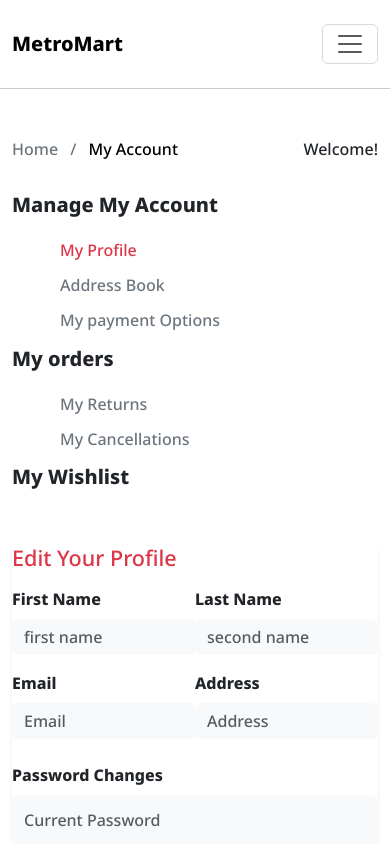
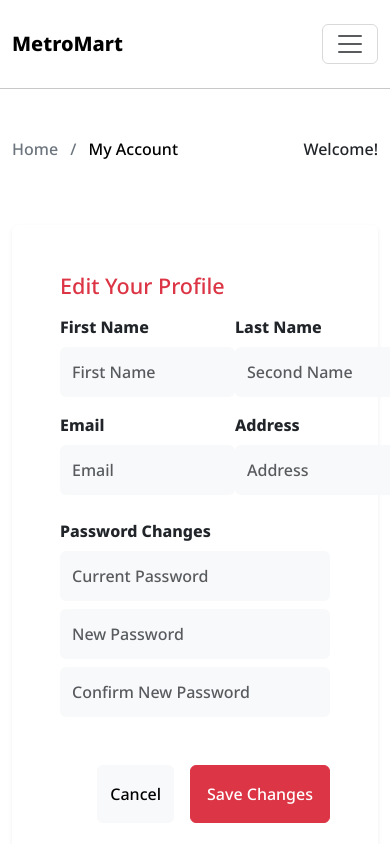
Before and after one commit to YassenMohamedRashad/Metromart, a React (Create React App) app: page /Metromart/accountdetails in a window 390 px wide. Shown: the top 844 px of the page. Built offline with nearby package versions, Linux system fonts and the light colour scheme.

Commit message:
some edits on AccountDetails to make it responsive

```diff
--- a/src/Components/AccountDetails.jsx
+++ b/src/Components/AccountDetails.jsx
@@ -1,21 +1,20 @@
 import { React, useState } from 'react';
+import "../assets/css/AccountDetails.css";
 
-function AccountDetails ()
-{
-    const [ firstname, setFirstname ] = useState( '' );
-    const changeFirstname = event =>
-    {
-        setFirstname( event.target.value );
+
+function AccountDetails() {
+    const [firstname, setFirstname] = useState('');
+    const changeFirstname = event => {
+        setFirstname(event.target.value);
     };
-    const [ secondname, setSecondname ] = useState( '' );
-    const changeLastname = event =>
-    {
-        setSecondname( event.target.value );
+    const [secondname, setSecondname] = useState('');
+    const changeLastname = event => {
+        setSecondname(event.target.value);
     };
 
     return (
         <>
-            <div className="container mt-5 mb-5" style={ { marginTop: 75 } }>
+            <div className="container mt-5 mb-5" style={{ marginTop: 75 }}>
                 <div className="row">
                     <div className="d-flex justify-content-between">
                         <div>
@@ -23,14 +22,14 @@ function AccountDetails ()
                             <a href="/Metromart/AccountDetails" className='text-black text-decoration-none'>My Account</a>
                         </div>
                         <div>
-                            <p>Welcome! <span className='text-danger'>{ firstname } { secondname }</span></p>
+                            <p>Welcome! <span className='text-danger'>{firstname} {secondname}</span></p>
                         </div>
                     </div>
                 </div>
 
 
                 <div className="row">
-                    <div className="col-lg-4">
+                    <div className="col-4 mt-5 d-none d-md-block">
                         <div>
                             <h5 className='fw-bold mt-3'>Manage My Account</h5>
                             <h6 className='mt-4'><a href="#" className='ms-5 text-danger text-decoration-none ' >My Profile</a></h6>
@@ -44,36 +43,36 @@ function AccountDetails ()
 
                     </div>
 
-                    <div className='col-lg-8 mt-lg-0 mt-5'>
-                        <form method='post' class="shadow-sm rounded">
+                    <div className='col-8 test mt-5 '>
+                        <form method='post' class="shadow-sm rounded p-5">
                             <h4 className=' text-danger '>Edit Your Profile</h4>
                             <div className="d-flex justify-content-between mt-3">
                                 <div>
                                     <label htmlFor="FirstName" className='fw-bold'>First Name</label>
-                                    <input type="text" name="firstname" className='form-control bg-light text-secondary border-0 mt-2' placeholder='first name' onChange={ changeFirstname } />
+                                    <input type="text" name="firstname" className='form-control bg-light text-secondary border-0 mt-2  in ' placeholder='First Name' onChange={changeFirstname} />
                                 </div>
                                 <div>
                                     <label htmlFor="LastName" className='fw-bold'>Last Name</label>
-                                    <input type="text" name="lastname" className='form-control bg-light text-secondary border-0 mt-2' placeholder='second name' onChange={ changeLastname } />
+                                    <input type="text" name="lastname" className='form-control bg-light text-secondary border-0 mt-2 in' placeholder='Second Name' onChange={changeLastname} />
                                 </div>
                             </div>
                             <div className="d-flex justify-content-between mt-3">
                                 <div>
                                     <label htmlFor="Email" className='fw-bold'>Email</label>
-                                    <input type="email" placeholder='Email' name="email" className='form-control bg-light text-secondary border-0 mt-2' />
+                                    <input type="email" placeholder='Email' name="email" className='form-control bg-light text-secondary border-0 mt-2 in'/>
                                 </div>
                                 <div>
                                     <label htmlFor="Adress" className='fw-bold'>Address</label>
-                                    <input type="text" placeholder='Address' name="address" className='form-control bg-light text-secondary border-0 mt-2' />
+                                    <input type="text" placeholder='Address' name="address" className='form-control bg-light text-secondary border-0 mt-2 in'/>
                                 </div>
                             </div>
 
                             <label htmlFor="PasswordChanges" className='fw-bold mt-4'>Password Changes</label>
-                            <input type="password" name="currentPassword" placeholder='Current Password' className='form-control bg-light text-secondary border-0 mt-2' style={ { height: 50 } } />
-                            <input type="password" name="newPassword" placeholder='New Password' className='form-control bg-light text-secondary border-0 mt-2' style={ { height: 50 } } />
-                            <input type="password" name="confirmNewPassword" placeholder='Confirm New Password' className='form-control bg-light text-secondary border-0 mt-2' style={ { height: 50 } } />
+                            <input type="password" name="currentPassword" placeholder='Current Password' className='form-control bg-light text-secondary border-0 mt-2' style={{ height: 50 }} />
+                            <input type="password" name="newPassword" placeholder='New Password' className='form-control bg-light text-secondary border-0 mt-2' style={{ height: 50 }} />
+                            <input type="password" name="confirmNewPassword" placeholder='Confirm New Password' className='form-control bg-light text-secondary border-0 mt-2' style={{ height: 50 }} />
 
-                            <div className="d-flex justify-content-end mt-3">
+                            <div className="d-flex justify-content-end mt-5">
                                 <button className='btn btn-light text-black me-3'>Cancel</button>
                                 <button className='btn btn-danger p-3' type='submit'>Save Changes</button>
                             </div>
--- /dev/null
+++ b/src/assets/css/AccountDetails.css
@@ -0,0 +1,39 @@
+.in{
+    height: 50px !important;
+}
+@media screen and (min-width: 1400px) {
+    .in{
+        width: 350px !important;
+    }
+  }
+
+  @media screen and (max-width: 1399px) {
+    .in{
+        width: 300px !important;
+    }
+  }
+  @media screen and (max-width: 1199px) {
+    .in{
+        width: 250px !important;
+    }
+  }
+  @media screen and (max-width: 991px) {
+    .in{
+        width: 175px !important;
+    }
+  }
+  @media screen and (max-width: 767px) {
+    .test{
+        width: 100% !important;
+    }
+  }
+  @media screen and (max-width: 575px) {
+    .in{
+        width: 200px !important;
+    }
+  }
+  @media screen and (max-width: 525px) {
+    .in{
+        width: 175px !important;
+    }
+  }
```
